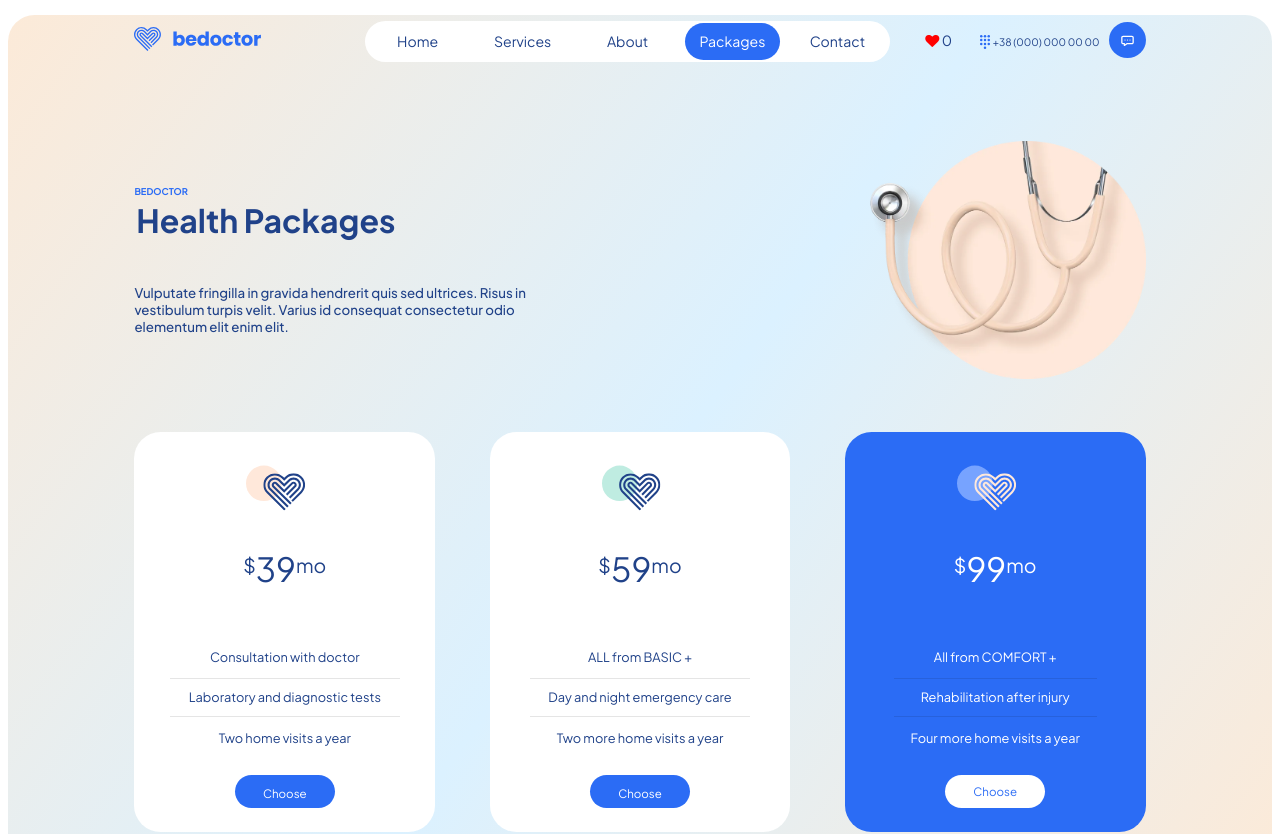
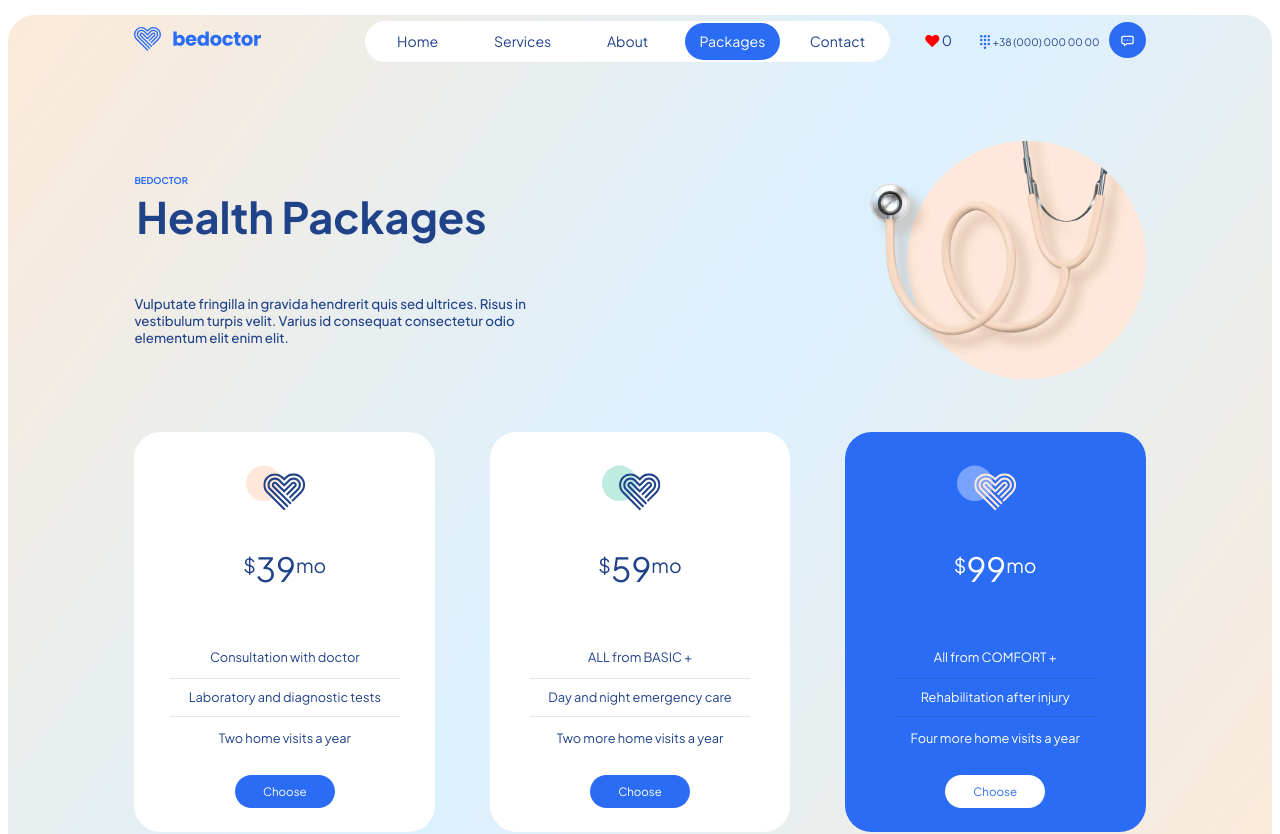
Before and after one commit to dyma-frost/my-react-project, a React (Create React App) app: page /packages in a window 1280 px wide. Shown: the top 834 px of the page. Built offline with nearby package versions, Linux system fonts and the light colour scheme.

Commit message:
fix style at Packages

```diff
--- a/src/components/PackagesTop/PackagesTop.scss
+++ b/src/components/PackagesTop/PackagesTop.scss
@@ -1,7 +1,7 @@
 .packages-top {
     margin-top: -4.68vw;
     border-radius: 2.08vw;
-    height: 67.7vw;
+    min-height: 67.7vw;
     justify-content: center;
     background: rgb(252, 234, 216);
     background: linear-gradient(
@@ -15,7 +15,7 @@
         padding-top: 4.68vw;
         width: 80%;
     }
-    .title-wrapper{
+    .title-wrapper {
         display: flex;
         margin-top: 5.2vw;
     }
@@ -40,7 +40,7 @@
         margin-right: 5.2vw;
     }
     h1 {
-        font-size: 3.38vwpx;
+        font-size: 3.38vw;
         padding-left: 0.15vw;
         margin-top: -1.56vw;
     }
@@ -50,9 +50,8 @@
         flex-direction: column;
         align-items: flex-end;
         justify-content: center;
-        img{
+        img {
             width: 60%;
         }
     }
-
 }
--- a/src/components/PricePlan/PricePlan.scss
+++ b/src/components/PricePlan/PricePlan.scss
@@ -26,7 +26,7 @@
             line-height: 0.8vw;
             margin-top: 1.3vw;
             border: none;
-            line-height: 15px;
+
             color: white;
             transition: 0.5s;
             cursor: pointer;
@@ -84,19 +84,19 @@
         color: white;
 
         button {
-            width: 7.81vw;
-            height: 2.6vw;
+            // width: 7.81vw;
+            // height: 2.6vw;
             background-color: white;
             color: #2b6cf5;
             border-color: #2b6cf5;
-            font-family: 'Plus Jakarta Sans', sans-serif;
-            font-size: 0.9vw;
-            padding: 0.83vw 1.3vw 0.83vw 1.3vw;
-            border-radius: 40px;
-            line-height: 0.8vw;
-            margin-top: 1.3vw;
-            border: none;
-            transition: 0.5s;
+            // font-family: 'Plus Jakarta Sans', sans-serif;
+            // font-size: 0.9vw;
+            // padding: 0.83vw 1.3vw 0.83vw 1.3vw;
+            // border-radius: 40px;
+            // line-height: 0.8vw;
+            // margin-top: 1.3vw;
+            // border: none;
+            // transition: 0.5s;
             cursor: pointer;
 
             &:hover {
```
